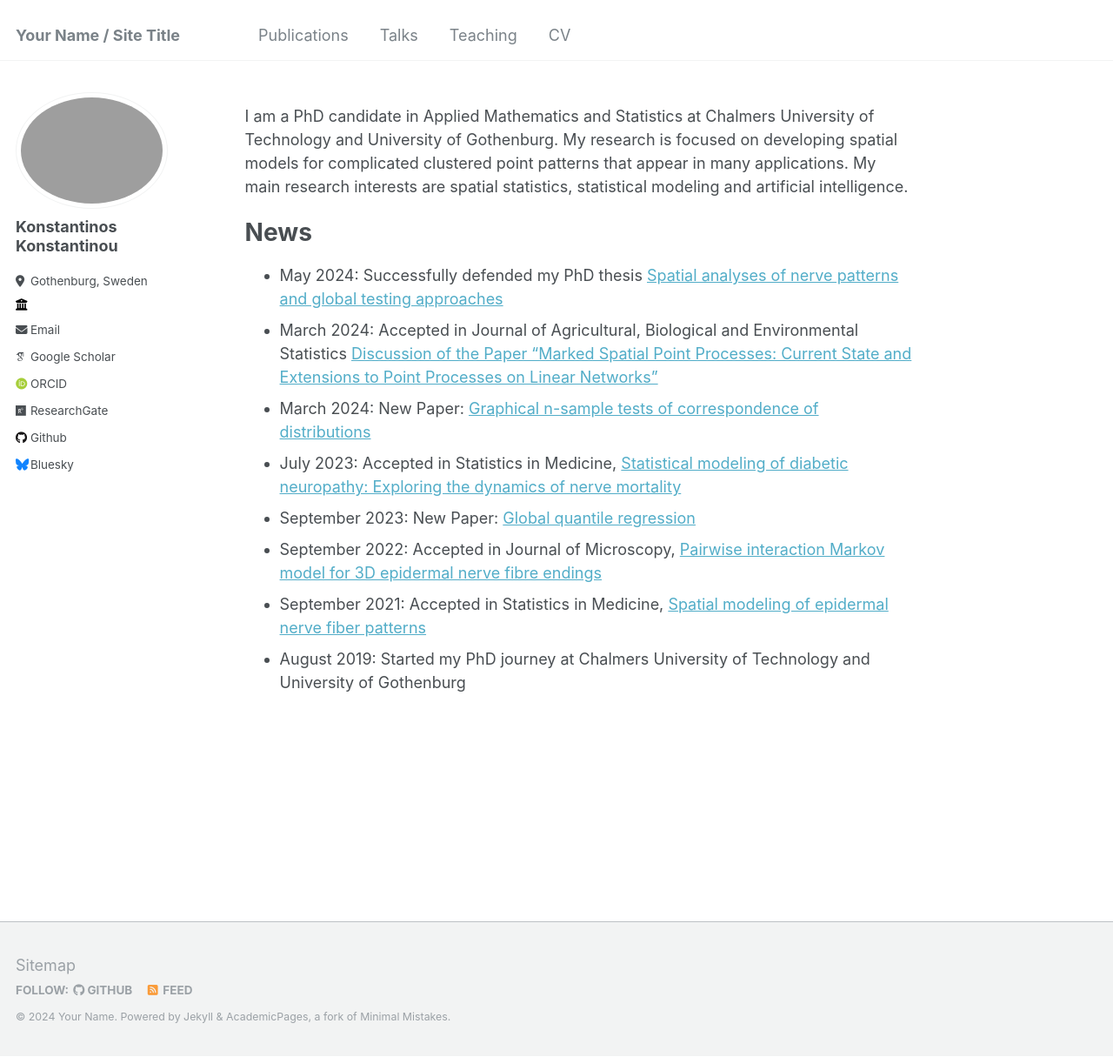
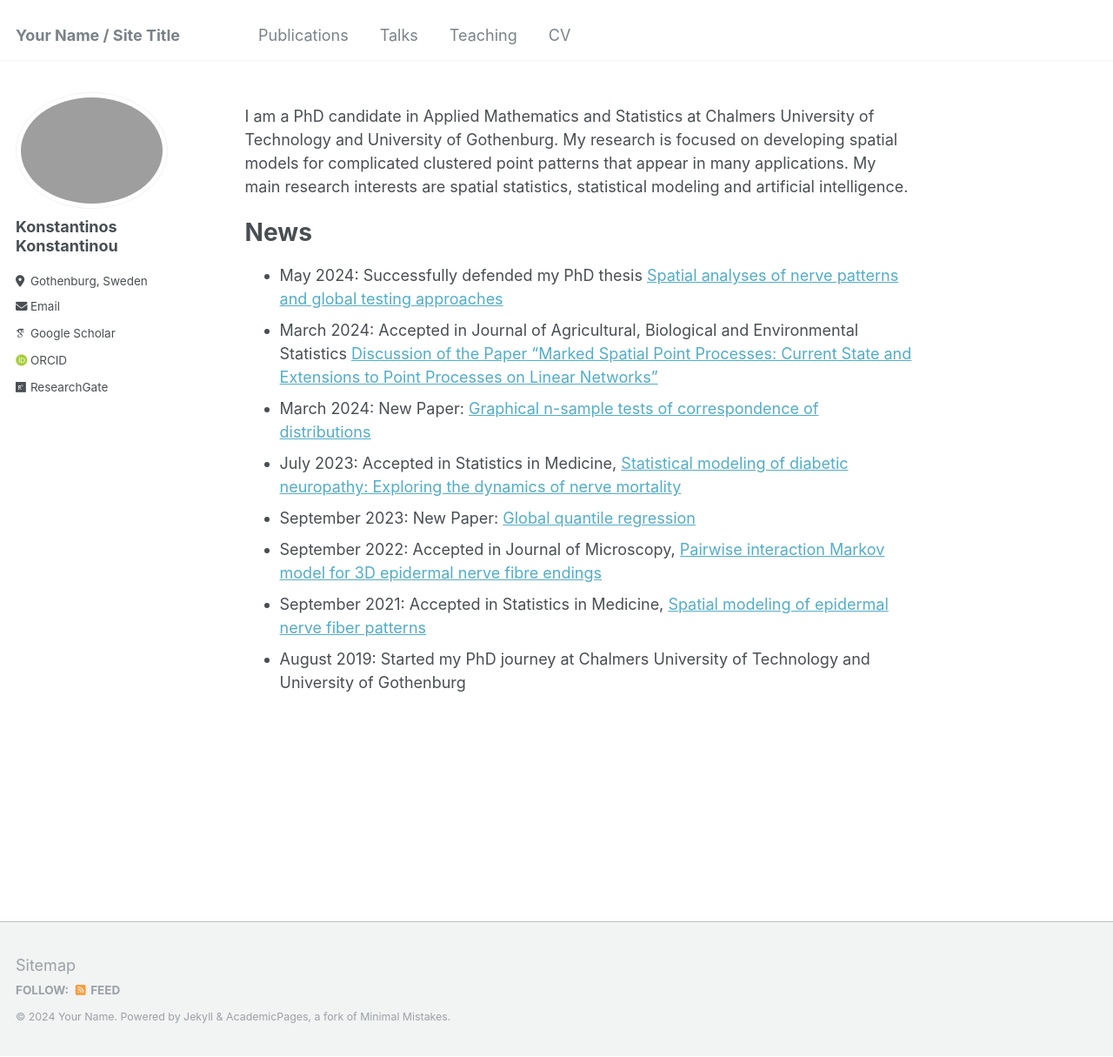
Before and after one commit to KKonstantinos/KKonstantinos.github.io, a Jekyll site: the page built from _pages/about.md, in a window 1280 px wide and 1215 px high. Shown: the whole window at 87% size. Built offline with Jekyll 4.4.1, drawn with Linux system fonts in a browser that asks for light colours; some web fonts are replaced.

Commit message:
Update _config.yml

```diff
--- a/_config.yml
+++ b/_config.yml
@@ -26,7 +26,7 @@ author:
   pronouns         : # example: "she/her"
   bio              : ""
   location         : "Gothenburg, Sweden"
-  employer         : ""
+  employer         : #
   uri              : # URL
   email            : "kkonstantinos1993@gmail.com"
 
@@ -43,12 +43,12 @@ author:
   bitbucket        : # Username - Update with your username on the site
   codepen          : # Username
   dribbble         : # Username
-  github           : "academicpages"
+  github           : #"academicpages"
   kaggle           : # Username
   stackoverflow    : # User number or user number and name (i.e., use "1" or "1/jeff-atwood")
 
   # Social media
-  bluesky          : "bsky.app" # Replace this with you Bluesky username
+  bluesky          : #"bsky.app" # Replace this with you Bluesky username
   facebook         : # Username
   flickr           : # Username
   foursquare       : # Username
```
